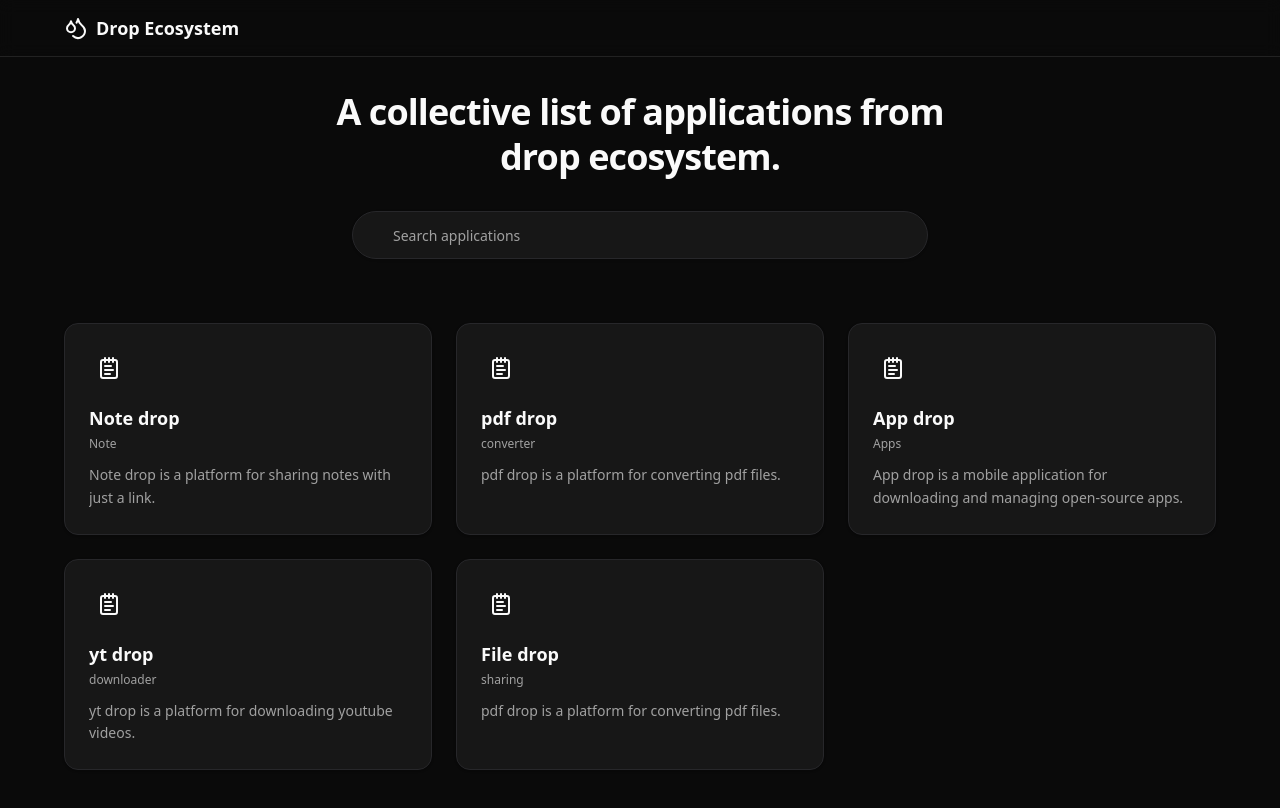
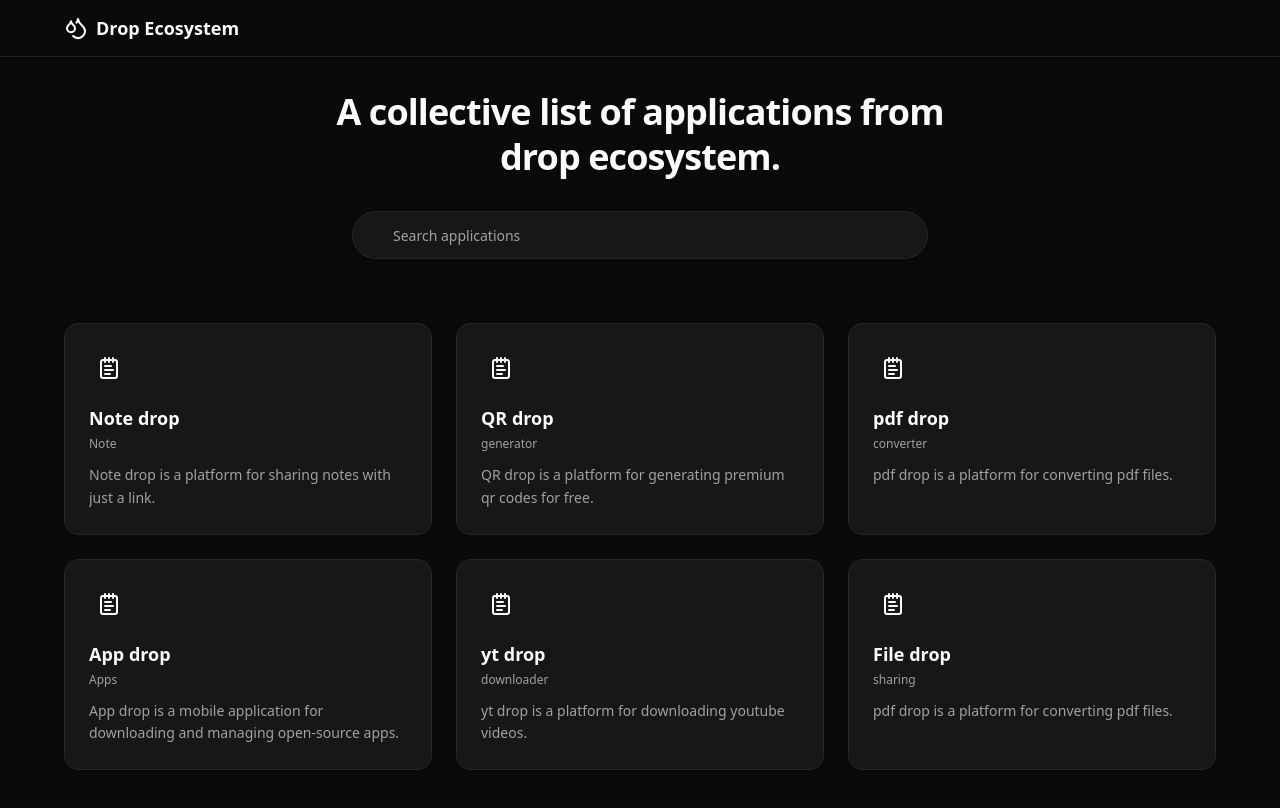
Before and after one commit to dropecosystem-dev/drop-ecosystem-main, a Next.js app: page / in a window 1280 px wide. Shown: the top 808 px of the page. Built offline with nearby package versions, Linux system fonts and the light colour scheme.

Commit message:
feat: update QR drop link to point to the correct URL

```diff
--- a/app/page.tsx
+++ b/app/page.tsx
@@ -19,7 +19,17 @@ export default function Home() {
       Icon: NotepadText,
       iconColor: "text-white-500",
       iconBg: "bg-white-100 dark:bg-white-900/20",
-      href: "https://notedrop.projecthouse.in",
+      href: "https://note.dropeco.dev",
+    },
+    {
+      title: "QR drop",
+      category: "generator",
+      description: "QR drop is a platform for generating premium qr codes for free.",
+      Icon: NotepadText,
+      iconColor: "text-white-500",
+      iconBg: "bg-white-100 dark:bg-white-900/20",
+      comingSoon: false,
+      href: "https://qr.dropeco.dev",
     },
     {
       title: "pdf drop",
```
